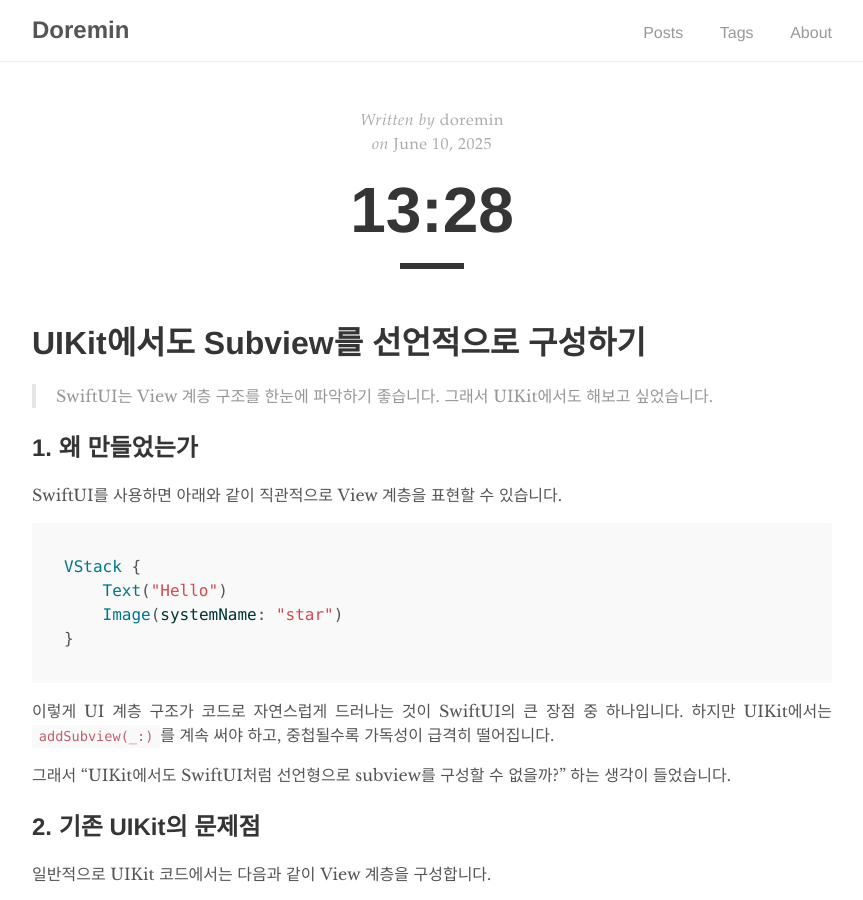
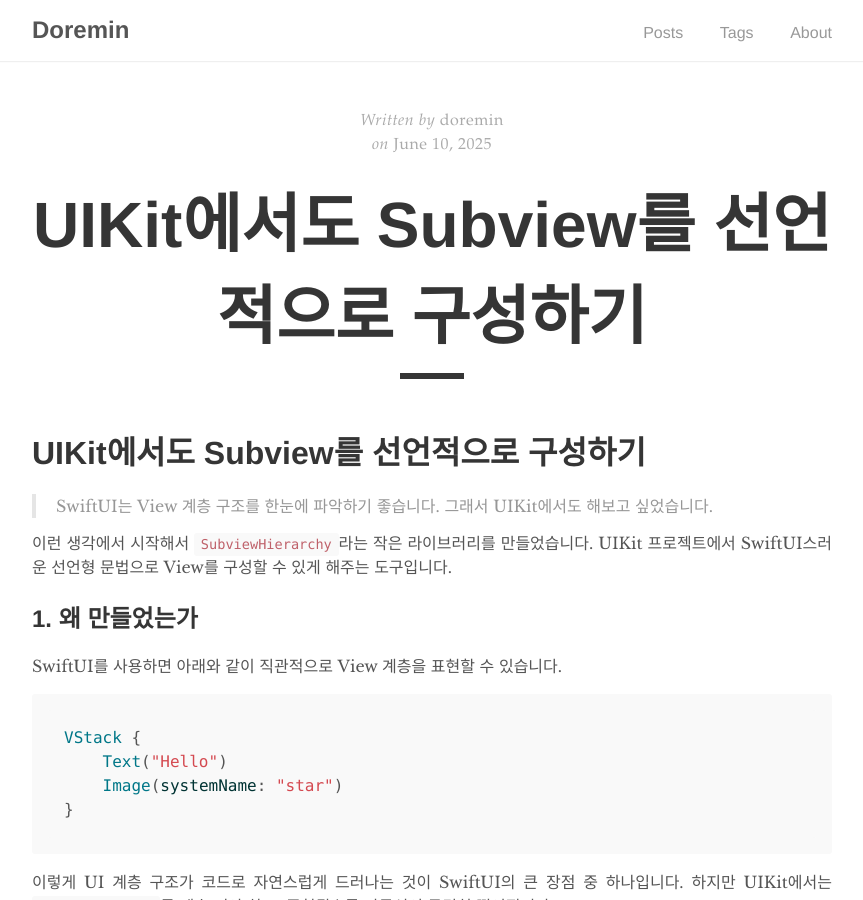
Before and after one commit to doremin/doremin.github.io, a Jekyll site: the page built from _posts/2025-06-10-13:28.md, in a window 1280 px wide and 900 px high. Shown: the whole window, without its empty margins (208-1071 px from the left). Built offline with Jekyll 4.4.1, drawn with Linux system fonts in a browser that asks for light colours; our own code applies the rules of GitHub Pages for plain Markdown files; some of the changed text lies outside the part shown.

Commit message:
[FIX] UIKit에서도 Subview를 선언적으로 구성하기

```diff
--- a/_posts/2025-06-10-13:28.md
+++ b/_posts/2025-06-10-13:28.md
@@ -1,6 +1,15 @@
+---
+layout: post
+title: "UIKit에서도 Subview를 선언적으로 구성하기"
+author: "doremin"
+tags: [iOS, UIKit]
+---
+
 # UIKit에서도 Subview를 선언적으로 구성하기
 
 > SwiftUI는 View 계층 구조를 한눈에 파악하기 좋습니다. 그래서 UIKit에서도 해보고 싶었습니다.
+
+이런 생각에서 시작해서 `SubviewHierarchy`라는 작은 라이브러리를 만들었습니다. UIKit 프로젝트에서 SwiftUI스러운 선언형 문법으로 View를 구성할 수 있게 해주는 도구입니다.
 
 ## 1. 왜 만들었는가
 
```
Also changed, not shown: other parts of _posts/2025-06-10-13:28.md (+2 -2 lines).
